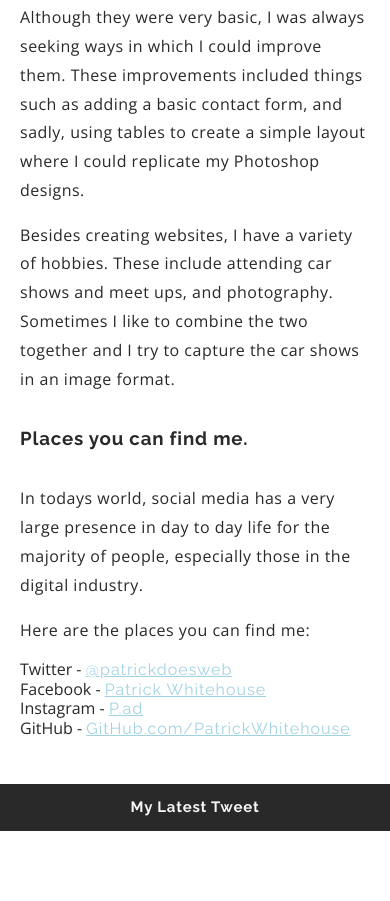
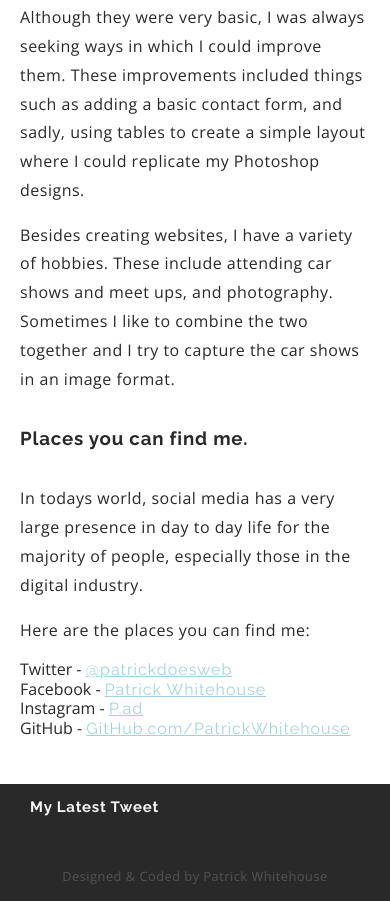
Before and after one commit to PatrickWhitehouse/AgencyReady, a plain HTML site: page index.html in a window 390 px wide. Shown: the part 1406-2307 px from the top of the page. Before the commit the page ends 2237 px from the top, so only its background shows below. Drawn offline with nearby package versions, Linux system fonts and the light colour scheme.

Commit message:
Footer update

```diff
--- a/index.html
+++ b/index.html
@@ -86,7 +86,7 @@
                         <li>Instagram - <a href="http://www.instagram.com/p.ad" title="Open Patrick's personal Instagram profile">P.ad</a></li>
                         <li>GitHub - <a href="https://github.com/PatrickWhitehouse" title="Open Patrick's GitHub profile">GitHub.com/PatrickWhitehouse</a></li>
                       </ul>
-                  </p>
+                    </p>
                 </div>
             </div>
 
@@ -99,11 +99,18 @@
 
     <!-- Start Footer -->
 
-    <footer>
+    <footer class="cf">
+      <div class="wrapper">
 
+        <div class="footer_left">
+          <h3>My Latest Tweet</h3>
+          <div id="twitter-widget"></div>
+        </div>
 
-        <h3>My Latest Tweet</h3>
-        <div id="twitter-widget"></div>
+        <div class="footer_right">
+          <p>Designed & Coded by Patrick Whitehouse</p>
+        </div>
+      </div>
 
     </footer>
 
--- a/sass/styles.scss
+++ b/sass/styles.scss
@@ -178,10 +178,23 @@ footer {
     background-color: $darkgrey;
     color: $lightgrey;
     font-size: 0.8em;
-    display: flex;
-    flex-direction: column;
-    justify-content: center;
-    text-align: center;
+}
+
+.footer_left, .footer_right{
+  padding: 0 10px;
+}
+.footer_left{
+  width: 50%;
+  display: inline-block;
+}
+
+.footer_right{
+  display: inline-flex;
+  justify-content: flex-end;
+  align-items: center;
+  width: 50%;
+  float: right;
+  height: 120px;
 }
 
 #twitter-widget {
@@ -208,6 +221,15 @@ footer {
     .row {
         padding: 0 20px;
     }
+    .footer_right,.footer_left{
+      width: 100%;
+    }
+    .footer_right{
+      height: 50px;
+      justify-content: center;
+      margin-top: 20px;
+      opacity: .2;
+    }
 }
 
 @media (max-width:560px) {
```
Also changed, not shown: css/styles.css.
